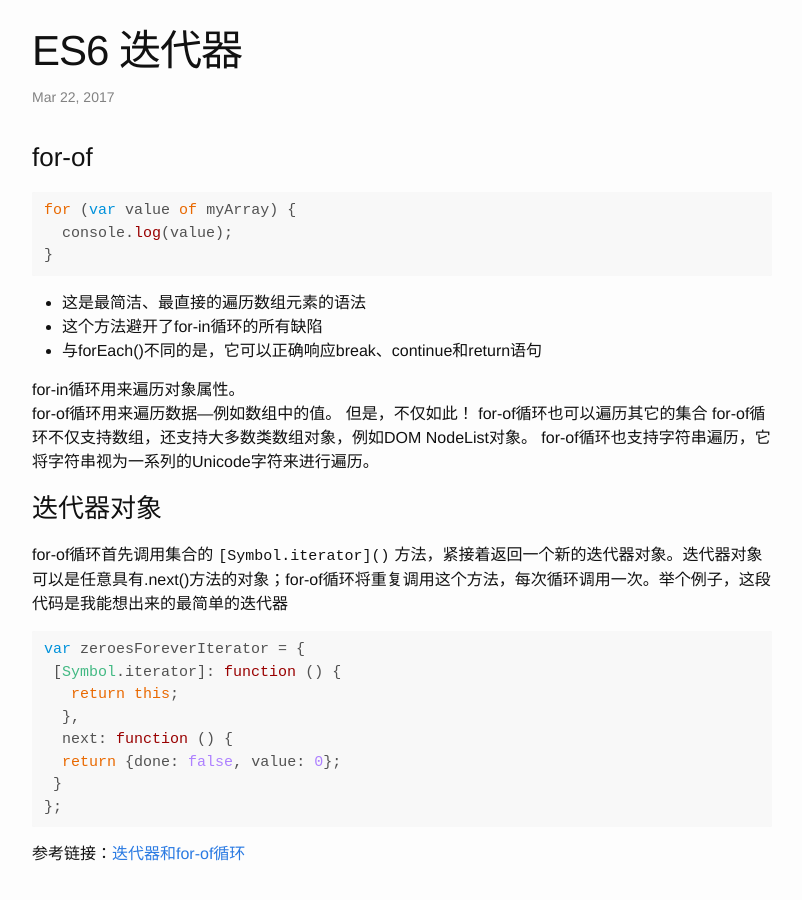
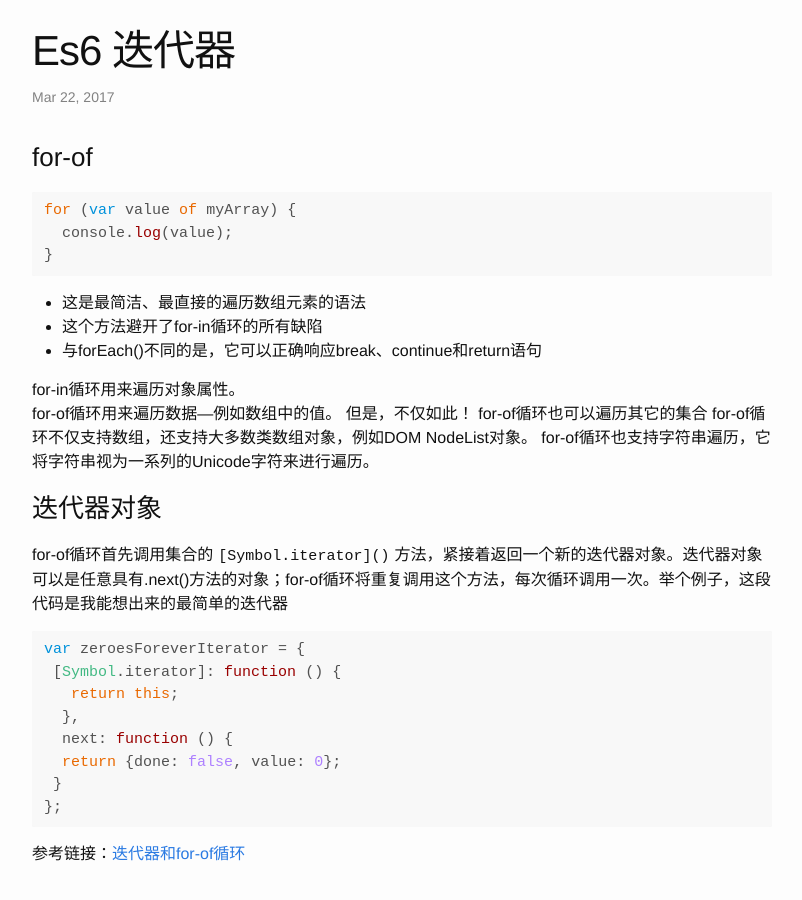
Before and after one commit to eeplover/eplover.github.io, a Jekyll site: the page built from _posts/2017-03-22-iterator.md, in a window 1280 px wide. Shown: the whole page, without its empty margins (238-1040 px from the left). Built offline with Jekyll 4.4.1, drawn with Linux system fonts in a browser that asks for light colours.

Commit message:
修改标题

```diff
--- a/_posts/2017-03-22-iterator.md
+++ b/_posts/2017-03-22-iterator.md
@@ -1,6 +1,6 @@
 ---
 layout: post
-title: ES6 迭代器
+title: Es6 迭代器
 categories: pages
 excerpt: Iterator
 tags: javascript
```
Also changed, not shown: _posts/2017-03-22-generator.md (+1 -1 lines).
